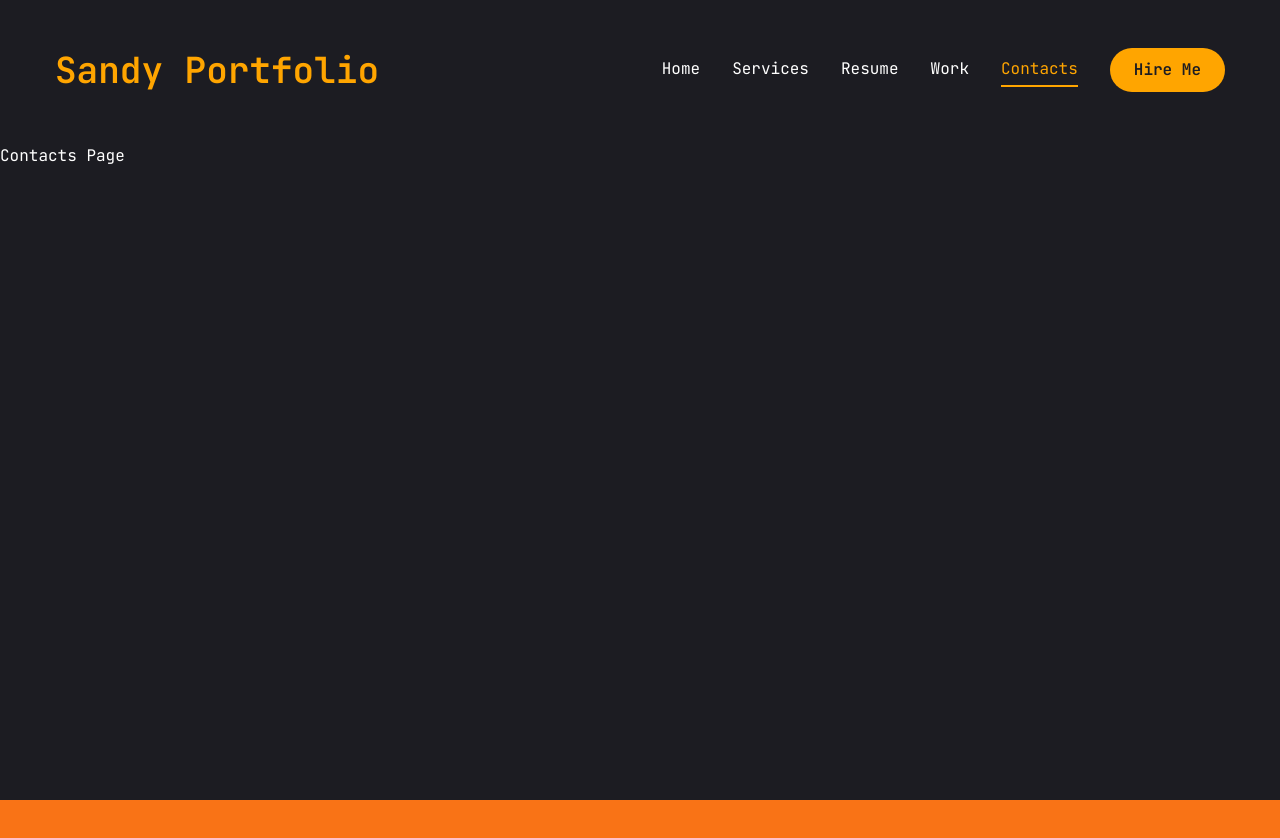
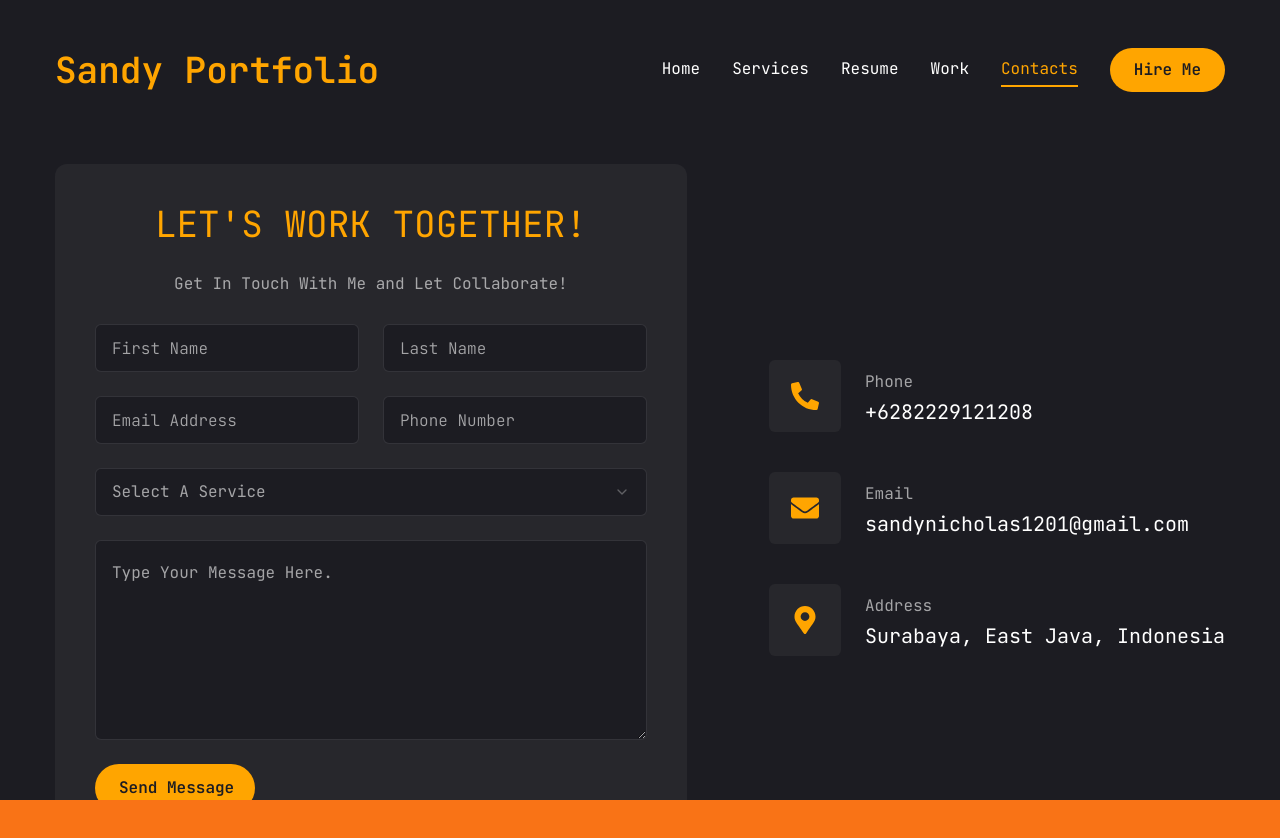
Before and after one commit to sandynicholas3069/sandyportfolio, a Next.js app: page /contacts in a window 1280 px wide. Shown: the top 838 px of the page. Before the commit the page ends 800 px from the top, so only its background shows below. Built offline with nearby package versions, Linux system fonts and the light colour scheme.

Commit message:
Designing Contact Page

```diff
--- a/app/contacts/page.jsx
+++ b/app/contacts/page.jsx
@@ -1,5 +1,115 @@
+"use client";
+
+import { Button } from "@/components/ui/button";
+import { Input } from "@/components/ui/input";
+import { Textarea } from "@/components/ui/textarea";
+import {
+  Select,
+  SelectContent,
+  SelectGroup,
+  SelectItem,
+  SelectLabel,
+  SelectTrigger,
+  SelectValue,
+} from "@/components/ui/select";
+import { FaPhoneAlt, FaEnvelope, FaMapMarkerAlt } from "react-icons/fa";
+
+const info = [
+  {
+    icon: <FaPhoneAlt />,
+    title: "Phone",
+    content: "+6282229121208",
+  },
+  {
+    icon: <FaEnvelope />,
+    title: "Email",
+    content: "sandynicholas1201@gmail.com",
+  },
+  {
+    icon: <FaMapMarkerAlt />,
+    title: "Address",
+    content: "Surabaya, East Java, Indonesia",
+  },
+];
+
+import { motion } from "framer-motion";
+
 const Contacts = () => {
-  return <div>Contacts Page</div>;
+  return (
+    <motion.section
+      initial={{ opacity: 0 }}
+      animate={{
+        opacity: 1,
+        transition: { delay: 2.4, duration: 0.4, ease: "easeIn" },
+      }}
+      className="py-6"
+    >
+      <div className="container mx-auto">
+        <div className="flex flex-col xl:flex-row gap-[30px]">
+          {/* form */}
+          <div className="xl:w-[54%] order-2 xl:order-none">
+            <form className="flex flex-col gap-6 p-10 bg-[#27272c] rounded-xl">
+              <h3 className="text-4xl text-accent text-center">
+                LET'S WORK TOGETHER!
+              </h3>
+              <p className="text-white/60 text-center">
+                Get In Touch With Me and Let Collaborate!
+              </p>
+              {/* input */}
+              <div className="grid grid-cols-1 md:grid-cols-2 gap-6">
+                <Input type="firstname" placeholder="First Name" />
+                <Input type="lastname" placeholder="Last Name" />
+                <Input type="email" placeholder="Email Address" />
+                <Input type="phone" placeholder="Phone Number" />
+              </div>
+              {/* select */}
+              <Select>
+                <SelectTrigger className="w-full">
+                  <SelectValue placeholder="Select A Service" />
+                </SelectTrigger>
+                <SelectContent>
+                  <SelectGroup>
+                    <SelectLabel>Select A Service</SelectLabel>
+                    <SelectItem value="est">Website Development</SelectItem>
+                    <SelectItem value="cst">UI and UX Design</SelectItem>
+                    <SelectItem value="mst">App Development</SelectItem>
+                    <SelectItem value="ist">Graphic Design</SelectItem>
+                  </SelectGroup>
+                </SelectContent>
+              </Select>
+              {/* textarea */}
+              <Textarea
+                className="h-[200px]"
+                placeholder="Type Your Message Here."
+              />
+              {/* button */}
+              <Button size="md" className="max-w-40">
+                Send Message
+              </Button>
+            </form>
+          </div>
+          {/* info */}
+          <div className="flex-1 flex items-center xl:justify-end order-1 xl:order-none mb-8 xl:mb-0">
+            <ul className="flex flex-col gap-10">
+              {info.map((item, index) => {
+                return (
+                  <li key={index} className="flex items-center gap-6">
+                    <div className="w-[52px] h-[52px] xl:w-[72px] xl:h-[72px] bg-[#27272c] text-accent rounded-md flex items-center justify-center">
+                      <div className="text-[28px]">{item.icon}</div>
+                    </div>
+                    <div className="flex-1">
+                      <p className="text-white/60">{item.title}</p>
+                      <h3 className="text-xl">{item.content}</h3>
+                    </div>
+                  </li>
+                );
+              })}
+            </ul>
+          </div>
+        </div>
+      </div>
+    </motion.section>
+  );
 };
 
 export default Contacts;
--- a/components/ui/input.jsx
+++ b/components/ui/input.jsx
@@ -1,19 +1,20 @@
-import * as React from "react"
+import * as React from "react";
 
-import { cn } from "@/lib/utils"
+import { cn } from "@/lib/utils";
 
 const Input = React.forwardRef(({ className, type, ...props }, ref) => {
   return (
-    (<input
+    <input
       type={type}
       className={cn(
-        "flex h-10 w-full rounded-md border border-slate-200 bg-white px-3 py-2 text-sm ring-offset-white file:border-0 file:bg-transparent file:text-sm file:font-medium placeholder:text-slate-500 focus-visible:outline-none focus-visible:ring-2 focus-visible:ring-slate-950 focus-visible:ring-offset-2 disabled:cursor-not-allowed disabled:opacity-50 dark:border-slate-800 dark:bg-slate-950 dark:ring-offset-slate-950 dark:placeholder:text-slate-400 dark:focus-visible:ring-slate-300",
+        "flex h-[48px] rounded-md border border-white/10 focus:border-accent font-light bg-primary px-4 py-5 text-base placeholder:text-white/60 outline-none",
         className
       )}
       ref={ref}
-      {...props} />)
+      {...props}
+    />
   );
-})
-Input.displayName = "Input"
+});
+Input.displayName = "Input";
 
-export { Input }
+export { Input };
--- a/components/ui/select.jsx
+++ b/components/ui/select.jsx
@@ -1,94 +1,119 @@
-"use client"
+"use client";
 
-import * as React from "react"
-import * as SelectPrimitive from "@radix-ui/react-select"
-import { Check, ChevronDown, ChevronUp } from "lucide-react"
+import * as React from "react";
+import * as SelectPrimitive from "@radix-ui/react-select";
+import { Check, ChevronDown, ChevronUp } from "lucide-react";
 
-import { cn } from "@/lib/utils"
+import { cn } from "@/lib/utils";
 
-const Select = SelectPrimitive.Root
+const Select = SelectPrimitive.Root;
 
-const SelectGroup = SelectPrimitive.Group
+const SelectGroup = SelectPrimitive.Group;
 
-const SelectValue = SelectPrimitive.Value
+const SelectValue = SelectPrimitive.Value;
 
-const SelectTrigger = React.forwardRef(({ className, children, ...props }, ref) => (
+const SelectTrigger = React.forwardRef(
+  ({ className, children, ...props }, ref) => (
     <SelectPrimitive.Trigger
       ref={ref}
       className={cn(
-      "flex h-10 w-full items-center justify-between rounded-md border border-slate-200 bg-white px-3 py-2 text-sm ring-offset-white placeholder:text-slate-500 focus:outline-none focus:ring-2 focus:ring-slate-950 focus:ring-offset-2 disabled:cursor-not-allowed disabled:opacity-50 [&>span]:line-clamp-1 dark:border-slate-800 dark:bg-slate-950 dark:ring-offset-slate-950 dark:placeholder:text-slate-400 dark:focus:ring-slate-300",
+        "flex h-[48px] w-full items-center justify-between rounded-md border border-white/10 bg-primary px-4 py-5 text-base text-white/60 placeholder:text-white/10 focus:border-accent outline-none",
         className
       )}
-    {...props}>
+      {...props}
+    >
       {children}
       <SelectPrimitive.Icon asChild>
         <ChevronDown className="h-4 w-4 opacity-50" />
       </SelectPrimitive.Icon>
     </SelectPrimitive.Trigger>
-))
-SelectTrigger.displayName = SelectPrimitive.Trigger.displayName
+  )
+);
+SelectTrigger.displayName = SelectPrimitive.Trigger.displayName;
 
-const SelectScrollUpButton = React.forwardRef(({ className, ...props }, ref) => (
+const SelectScrollUpButton = React.forwardRef(
+  ({ className, ...props }, ref) => (
     <SelectPrimitive.ScrollUpButton
       ref={ref}
-    className={cn("flex cursor-default items-center justify-center py-1", className)}
-    {...props}>
+      className={cn(
+        "flex cursor-default items-center justify-center py-1",
+        className
+      )}
+      {...props}
+    >
       <ChevronUp className="h-4 w-4" />
     </SelectPrimitive.ScrollUpButton>
-))
-SelectScrollUpButton.displayName = SelectPrimitive.ScrollUpButton.displayName
+  )
+);
+SelectScrollUpButton.displayName = SelectPrimitive.ScrollUpButton.displayName;
 
-const SelectScrollDownButton = React.forwardRef(({ className, ...props }, ref) => (
+const SelectScrollDownButton = React.forwardRef(
+  ({ className, ...props }, ref) => (
     <SelectPrimitive.ScrollDownButton
       ref={ref}
-    className={cn("flex cursor-default items-center justify-center py-1", className)}
-    {...props}>
+      className={cn(
+        "flex cursor-default items-center justify-center py-1",
+        className
+      )}
+      {...props}
+    >
       <ChevronDown className="h-4 w-4" />
     </SelectPrimitive.ScrollDownButton>
-))
+  )
+);
 SelectScrollDownButton.displayName =
-  SelectPrimitive.ScrollDownButton.displayName
+  SelectPrimitive.ScrollDownButton.displayName;
 
-const SelectContent = React.forwardRef(({ className, children, position = "popper", ...props }, ref) => (
+const SelectContent = React.forwardRef(
+  ({ className, children, position = "popper", ...props }, ref) => (
     <SelectPrimitive.Portal>
       <SelectPrimitive.Content
         ref={ref}
         className={cn(
-        "relative z-50 max-h-96 min-w-[8rem] overflow-hidden rounded-md border border-slate-200 bg-white text-slate-950 shadow-md data-[state=open]:animate-in data-[state=closed]:animate-out data-[state=closed]:fade-out-0 data-[state=open]:fade-in-0 data-[state=closed]:zoom-out-95 data-[state=open]:zoom-in-95 data-[side=bottom]:slide-in-from-top-2 data-[side=left]:slide-in-from-right-2 data-[side=right]:slide-in-from-left-2 data-[side=top]:slide-in-from-bottom-2 dark:border-slate-800 dark:bg-slate-950 dark:text-slate-50",
+          "relative z-50 max-h-96 min-w-[8rem] overflow-hidden rounded-md border border-white/10 bg-primary text-white shadow-md data-[state=open]:animate-in data-[state=closed]:animate-out data-[state=closed]:fade-out-0 data-[state=open]:fade-in-0 data-[state=closed]:zoom-out-95 data-[state=open]:zoom-in-95 data-[side=bottom]:slide-in-from-top-2 data-[side=left]:slide-in-from-right-2 data-[side=right]:slide-in-from-left-2 data-[side=top]:slide-in-from-bottom-2 dark:border-slate-800 dark:bg-slate-950 dark:text-slate-50",
           position === "popper" &&
             "data-[side=bottom]:translate-y-1 data-[side=left]:-translate-x-1 data-[side=right]:translate-x-1 data-[side=top]:-translate-y-1",
           className
         )}
         position={position}
-      {...props}>
+        {...props}
+      >
         <SelectScrollUpButton />
         <SelectPrimitive.Viewport
-        className={cn("p-1", position === "popper" &&
-          "h-[var(--radix-select-trigger-height)] w-full min-w-[var(--radix-select-trigger-width)]")}>
+          className={cn(
+            "p-1",
+            position === "popper" &&
+              "h-[var(--radix-select-trigger-height)] w-full min-w-[var(--radix-select-trigger-width)]"
+          )}
+        >
           {children}
         </SelectPrimitive.Viewport>
         <SelectScrollDownButton />
       </SelectPrimitive.Content>
     </SelectPrimitive.Portal>
-))
-SelectContent.displayName = SelectPrimitive.Content.displayName
+  )
+);
+SelectContent.displayName = SelectPrimitive.Content.displayName;
 
 const SelectLabel = React.forwardRef(({ className, ...props }, ref) => (
   <SelectPrimitive.Label
     ref={ref}
     className={cn("py-1.5 pl-8 pr-2 text-sm font-semibold", className)}
-    {...props} />
-))
-SelectLabel.displayName = SelectPrimitive.Label.displayName
+    {...props}
+  />
+));
+SelectLabel.displayName = SelectPrimitive.Label.displayName;
 
-const SelectItem = React.forwardRef(({ className, children, ...props }, ref) => (
+const SelectItem = React.forwardRef(
+  ({ className, children, ...props }, ref) => (
     <SelectPrimitive.Item
       ref={ref}
       className={cn(
-      "relative flex w-full cursor-default select-none items-center rounded-sm py-1.5 pl-8 pr-2 text-sm outline-none focus:bg-slate-100 focus:text-slate-900 data-[disabled]:pointer-events-none data-[disabled]:opacity-50 dark:focus:bg-slate-800 dark:focus:text-slate-50",
+        "relative flex w-full cursor-default select-none items-center rounded-sm py-1.5 pl-8 pr-2 text-sm outline-none focus:bg-accent focus:text-primary data-[disabled]:pointer-events-none data-[disabled]:opacity-50 dark:focus:bg-slate-800 dark:focus:text-slate-50",
         className
       )}
-    {...props}>
+      {...props}
+    >
       <span className="absolute left-2 flex h-3.5 w-3.5 items-center justify-center">
         <SelectPrimitive.ItemIndicator>
           <Check className="h-4 w-4" />
@@ -97,16 +122,18 @@ const SelectItem = React.forwardRef(({ className, children, ...props }, ref) =>
 
       <SelectPrimitive.ItemText>{children}</SelectPrimitive.ItemText>
     </SelectPrimitive.Item>
-))
-SelectItem.displayName = SelectPrimitive.Item.displayName
+  )
+);
+SelectItem.displayName = SelectPrimitive.Item.displayName;
 
 const SelectSeparator = React.forwardRef(({ className, ...props }, ref) => (
   <SelectPrimitive.Separator
     ref={ref}
     className={cn("-mx-1 my-1 h-px bg-slate-100 dark:bg-slate-800", className)}
-    {...props} />
-))
-SelectSeparator.displayName = SelectPrimitive.Separator.displayName
+    {...props}
+  />
+));
+SelectSeparator.displayName = SelectPrimitive.Separator.displayName;
 
 export {
   Select,
@@ -119,4 +146,4 @@ export {
   SelectSeparator,
   SelectScrollUpButton,
   SelectScrollDownButton,
-}
+};
--- a/components/ui/textarea.jsx
+++ b/components/ui/textarea.jsx
@@ -1,18 +1,19 @@
-import * as React from "react"
+import * as React from "react";
 
-import { cn } from "@/lib/utils"
+import { cn } from "@/lib/utils";
 
 const Textarea = React.forwardRef(({ className, ...props }, ref) => {
   return (
-    (<textarea
+    <textarea
       className={cn(
-        "flex min-h-[80px] w-full rounded-md border border-slate-200 bg-white px-3 py-2 text-sm ring-offset-white placeholder:text-slate-500 focus-visible:outline-none focus-visible:ring-2 focus-visible:ring-slate-950 focus-visible:ring-offset-2 disabled:cursor-not-allowed disabled:opacity-50 dark:border-slate-800 dark:bg-slate-950 dark:ring-offset-slate-950 dark:placeholder:text-slate-400 dark:focus-visible:ring-slate-300",
+        "flex min-h-[80px] w-full rounded-md border border-white/10 bg-primary px-4 py-5 text-base placeholder:text-white/60 focus-visible:outline-none focus-visible:ring-1 focus-visible:ring-accent focus-visible:ring-offset-0 disabled:cursor-not-allowed disabled:opacity-50",
         className
       )}
       ref={ref}
-      {...props} />)
+      {...props}
+    />
   );
-})
-Textarea.displayName = "Textarea"
+});
+Textarea.displayName = "Textarea";
 
-export { Textarea }
+export { Textarea };
```
Lines whose indentation alone changed are shown as unchanged.
